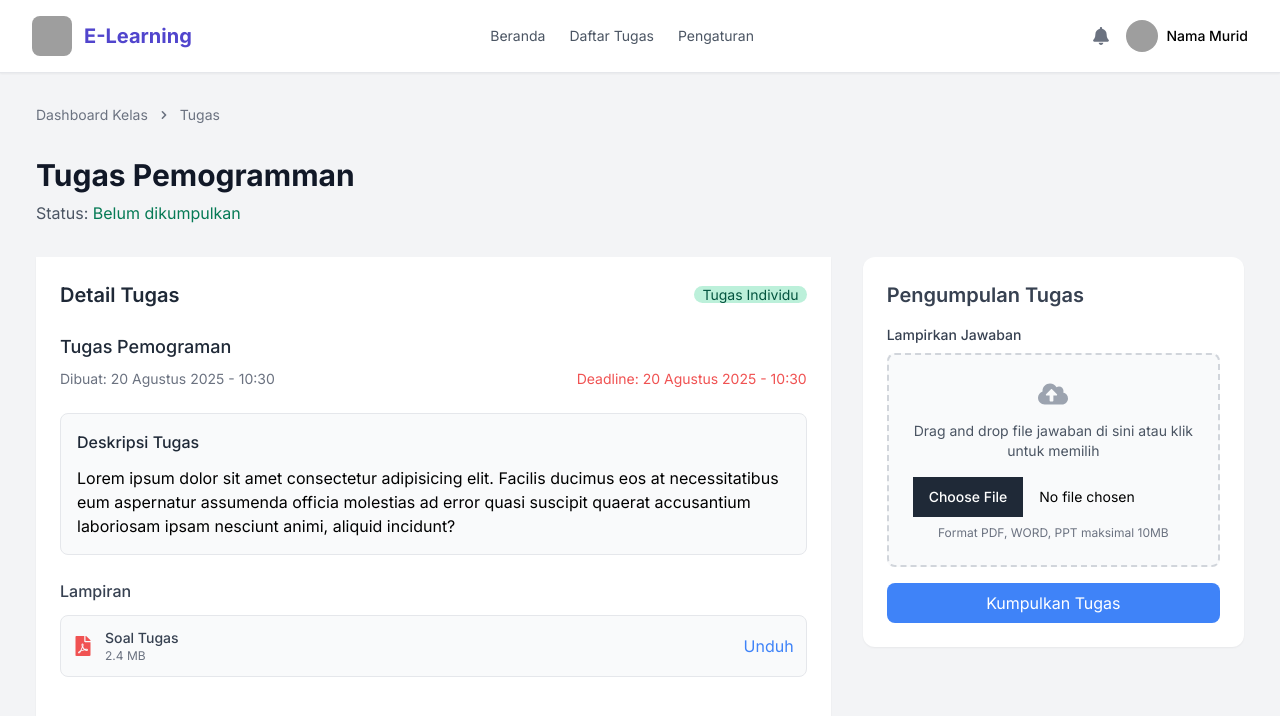
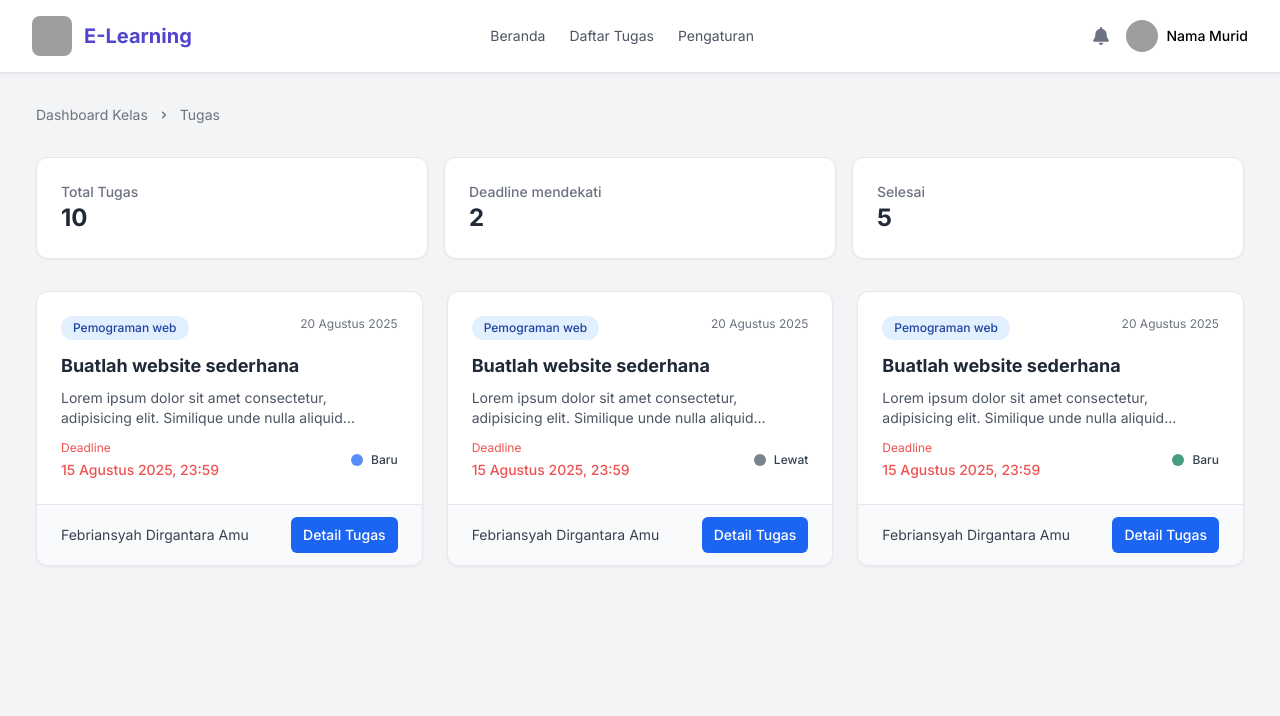
Before and after one commit to FebriansyahAmu/el-smkcktg, a Next.js app: page /murid/enrolled/kelas/1/tugas in a window 1280 px wide. Shown: the top 716 px of the page. Built offline with nearby package versions, Linux system fonts and the light colour scheme; grey boxes are pictures that could not be loaded.

Commit message:
add: UI assignments

```diff
--- a/src/app/components/muridPageComponents/muridPageAssignments/muridPageAssignments.tsx
+++ b/src/app/components/muridPageComponents/muridPageAssignments/muridPageAssignments.tsx
@@ -17,7 +17,7 @@ export default function MuridPageTugas() {
             </Link>
             <HiChevronRight className="mx-2 w-4 h-4" />
             <Link href={``} className="hover:text-indigo-600">
-              Tugas
+              Detail Tugas
             </Link>
           </div>
         </section>
--- /dev/null
+++ b/src/app/components/muridPageComponents/muridPageAssignments/muridPageAssignmentsCore.tsx
@@ -0,0 +1,198 @@
+"use client";
+import Link from "next/link";
+import MuridPageNavbar from "../muridPageNavbar";
+import { HiChevronRight } from "react-icons/hi";
+
+export default function MuridTugasPageCore() {
+  return (
+    <div className="min-h-screen flex flex-col bg-gray-100">
+      <MuridPageNavbar />
+
+      <main className="flex-1 w-full max-w-7xl mx-auto p-9 py-8">
+        <section className="mb-8">
+          <div className="flex items-center text-sm text-gray-500 flex-wrap">
+            <Link href={`#`} className="hover:text-indigo-600">
+              Dashboard Kelas
+            </Link>
+            <HiChevronRight className="mx-2 w-4 -h4" />
+            <Link href={``} className="hover:text-indigo-600">
+              Tugas
+            </Link>
+          </div>
+        </section>
+
+        <div className="grid grid-cols-1 md:grid-cols-3 gap-4 mb-8">
+          <div className="bg-white p-6 rounded-xl shadow-sm border border-gray-200">
+            <div className="flex items-center justify-between">
+              <div>
+                <p className="text-gray-500 text-sm font-medium">Total Tugas</p>
+                <h3 className="text-2xl font-bold text-gray-800">10</h3>
+              </div>
+              {/* Tambahkan Icon yang sesuai disini */}
+            </div>
+          </div>
+
+          <div className="bg-white p-6 rounded-xl shadow-sm border border-gray-200">
+            <div className="flex items-center justify-between">
+              <div>
+                <p className="text-gray-500 text-sm font-medium">
+                  Deadline mendekati
+                </p>
+                <h3 className="text-2xl font-bold text-gray-800">2</h3>
+              </div>
+              {/* Tambah icon yang sesuai disini */}
+            </div>
+          </div>
+
+          <div className="bg-white p-6 rounded-xl shadow-sm border border-gray-200">
+            <div className="flex items-center justify-between">
+              <div>
+                <p className="text-gray-500 text-sm font-medium">Selesai</p>
+                <h3 className="text-2xl font-bold text-gray-800">5</h3>
+              </div>
+              {/* Tambah icon disini  */}
+            </div>
+          </div>
+        </div>
+
+        {/* card for list tugas */}
+        <div className="grid grid-cols-1 md:grid-cols-2 lg:grid-cols-3 gap-6">
+          <div className="bg-white rounded-xl shadow-sm border border-gray-200 overflow-hidden transition duration-300 hover:border-blue-200">
+            <div className="p-6">
+              <div className="flex justify-between items-start mb-3">
+                <span className="px-3 py-1 bg-blue-100 text-blue-800 text-xs font-medium rounded-full">
+                  Pemograman web
+                </span>
+                <span className="text-xs text-gray-500">20 Agustus 2025</span>
+              </div>
+              <h3 className="text-lg font-bold text-gray-800 mb-2">
+                Buatlah website sederhana
+              </h3>
+              <p className="text-gray-600 text-sm mb-3">
+                Lorem ipsum dolor sit amet consectetur, adipisicing elit.
+                Similique unde nulla aliquid...
+              </p>
+              <div className="flex items-center justify-between">
+                <div>
+                  <p className="text-xs text-red-500 mb-1">Deadline</p>
+                  <p className="text-sm font-medium text-red-500">
+                    15 Agustus 2025, 23:59
+                  </p>
+                </div>
+                <div className="flex items-center">
+                  <div className="h-3 w-3 bg-blue-600 rounded-full animate-pulse mr-2"></div>
+                  <span className="text-xs font-medium text-gray-700">
+                    Baru
+                  </span>
+                </div>
+              </div>
+            </div>
+            <div className="bg-gray-50 px-6 py-3 flex justify-between items-center border-t border-gray-200">
+              <div className="flex items-center">
+                <span className="text-sm text-gray-700">
+                  Febriansyah Dirgantara Amu
+                </span>
+              </div>
+              <Link
+                href={`#`}
+                className="text-white bg-blue-600 p-2 px-3 rounded-md text-sm font-medium hover:bg-blue-700"
+              >
+                Detail Tugas
+              </Link>
+            </div>
+          </div>
+
+          <div className="bg-white rounded-xl shadow-sm border border-gray-200 overflow-hidden transition duration-300 hover:border-blue-200">
+            <div className="p-6">
+              <div className="flex justify-between items-start mb-3">
+                <span className="px-3 py-1 bg-blue-100 text-blue-800 text-xs font-medium rounded-full">
+                  Pemograman web
+                </span>
+                <span className="text-xs text-gray-500">20 Agustus 2025</span>
+              </div>
+              <h3 className="text-lg font-bold text-gray-800 mb-2">
+                Buatlah website sederhana
+              </h3>
+              <p className="text-gray-600 text-sm mb-3">
+                Lorem ipsum dolor sit amet consectetur, adipisicing elit.
+                Similique unde nulla aliquid...
+              </p>
+              <div className="flex items-center justify-between">
+                <div>
+                  <p className="text-xs text-red-500 mb-1">Deadline</p>
+                  <p className="text-sm font-medium text-red-500">
+                    15 Agustus 2025, 23:59
+                  </p>
+                </div>
+                <div className="flex items-center">
+                  <div className="h-3 w-3 bg-gray-600 rounded-full animate-pulse mr-2"></div>
+                  <span className="text-xs font-medium text-gray-700">
+                    Lewat
+                  </span>
+                </div>
+              </div>
+            </div>
+            <div className="bg-gray-50 px-6 py-3 flex justify-between items-center border-t border-gray-200">
+              <div className="flex items-center">
+                <span className="text-sm text-gray-700">
+                  Febriansyah Dirgantara Amu
+                </span>
+              </div>
+              <Link
+                href={`#`}
+                className="text-white bg-blue-600 p-2 px-3 rounded-md text-sm font-medium hover:bg-blue-700"
+              >
+                Detail Tugas
+              </Link>
+            </div>
+          </div>
+
+          <div className="bg-white rounded-xl shadow-sm border border-gray-200 overflow-hidden transition duration-300 hover:border-blue-200">
+            <div className="p-6">
+              <div className="flex justify-between items-start mb-3">
+                <span className="px-3 py-1 bg-blue-100 text-blue-800 text-xs font-medium rounded-full">
+                  Pemograman web
+                </span>
+                <span className="text-xs text-gray-500">20 Agustus 2025</span>
+              </div>
+              <h3 className="text-lg font-bold text-gray-800 mb-2">
+                Buatlah website sederhana
+              </h3>
+              <p className="text-gray-600 text-sm mb-3">
+                Lorem ipsum dolor sit amet consectetur, adipisicing elit.
+                Similique unde nulla aliquid...
+              </p>
+              <div className="flex items-center justify-between">
+                <div>
+                  <p className="text-xs text-red-500 mb-1">Deadline</p>
+                  <p className="text-sm font-medium text-red-500">
+                    15 Agustus 2025, 23:59
+                  </p>
+                </div>
+                <div className="flex items-center">
+                  <div className="h-3 w-3 bg-green-600 rounded-full animate-pulse mr-2"></div>
+                  <span className="text-xs font-medium text-gray-700">
+                    Baru
+                  </span>
+                </div>
+              </div>
+            </div>
+            <div className="bg-gray-50 px-6 py-3 flex justify-between items-center border-t border-gray-200">
+              <div className="flex items-center">
+                <span className="text-sm text-gray-700">
+                  Febriansyah Dirgantara Amu
+                </span>
+              </div>
+              <Link
+                href={`#`}
+                className="text-white bg-blue-600 p-2 px-3 rounded-md text-sm font-medium hover:bg-blue-700"
+              >
+                Detail Tugas
+              </Link>
+            </div>
+          </div>
+        </div>
+      </main>
+    </div>
+  );
+}
--- /dev/null
+++ b/src/app/murid/enrolled/kelas/[idCourse]/tugas/[idTugas]/page.tsx
@@ -0,0 +1,11 @@
+import MuridPageTugas from "@/app/components/muridPageComponents/muridPageAssignments/muridPageAssignments";
+
+type PropsParams = {
+  params: {
+    idCourse: number;
+  };
+};
+
+export default function DetailTugasMurid({ params }: PropsParams) {
+  return <MuridPageTugas />;
+}
--- a/src/app/murid/enrolled/kelas/[idCourse]/tugas/page.tsx
+++ b/src/app/murid/enrolled/kelas/[idCourse]/tugas/page.tsx
@@ -1,4 +1,4 @@
-import MuridPageTugas from "@/app/components/muridPageComponents/muridPageAssignments/muridPageAssignments";
+import MuridTugasPageCore from "@/app/components/muridPageComponents/muridPageAssignments/muridPageAssignmentsCore";
 
 type PropsParams = {
   params: {
@@ -6,6 +6,6 @@ type PropsParams = {
   };
 };
 
-export default function Tugas({ params }: PropsParams) {
-  return <MuridPageTugas />;
+export default function TugasMurid({ params }: PropsParams) {
+  return <MuridTugasPageCore />;
 }
```
